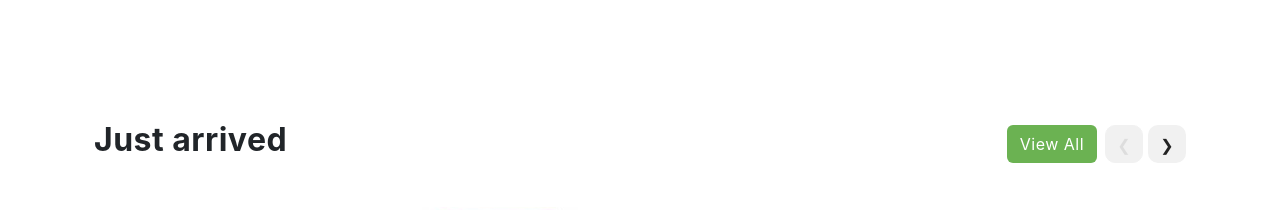
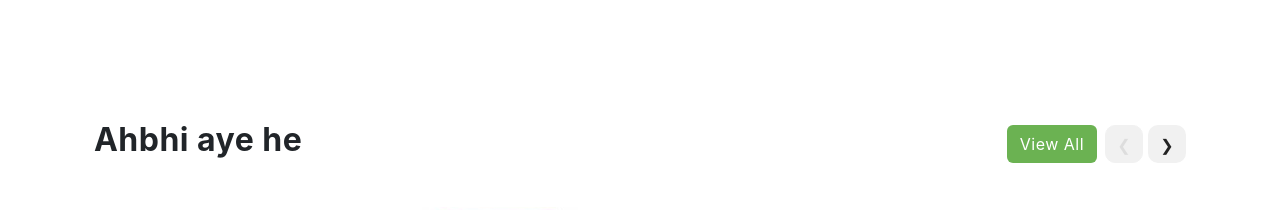
Before and after one commit to aimanzehra0/demo, a plain HTML site: page index.html in a window 1280 px wide. Shown: the part 4709-4919 px from the top of the page. Drawn offline with nearby package versions, Linux system fonts and the light colour scheme.

Commit message:
change abhi auy hain

```diff
--- a/index.html
+++ b/index.html
@@ -1648,7 +1648,7 @@
 
             <div class="section-header d-flex justify-content-between my-4">
 
-              <h2 class="section-title">Just arrived</h2>
+              <h2 class="section-title">Ahbhi aye he</h2>
 
               <div class="d-flex align-items-center">
                 <a href="#" class="btn btn-primary me-2">View All</a>
```
